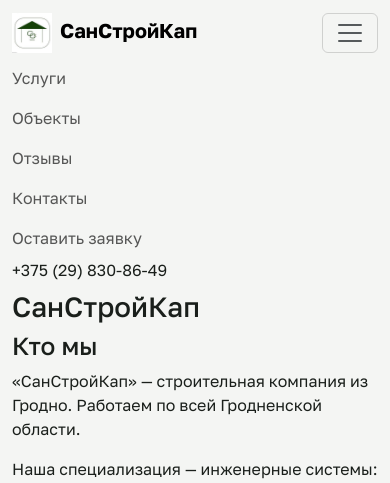
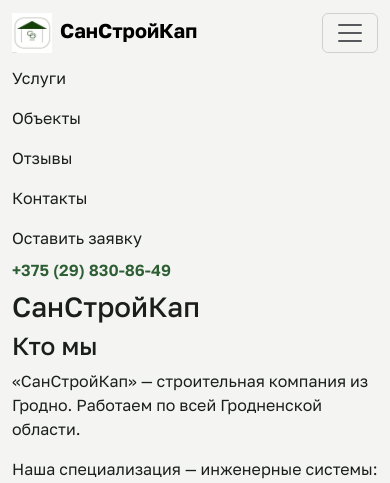
Before and after one commit to GlebTrifonov/ssk-site, a Django app: page / in a window 390 px wide, after a click that opens the changed part. Shown: the top 483 px of the page. Run offline with Django 5.2, Linux system fonts and the light colour scheme; data that the repository does not hold is empty.

Commit message:
feat: color header menu and phone with palette

```diff
--- a/static/css/style.css
+++ b/static/css/style.css
@@ -33,3 +33,16 @@ body {
   --bs-btn-active-border-color: var(--color-accent-hover);
   --bs-btn-focus-shadow-rgb: var(--color-accent-rgb);
 }
+
+/* Шапка: пункты меню цветом текста, при наведении — акцент */
+.navbar {
+  --bs-navbar-color: var(--color-text);
+  --bs-navbar-hover-color: var(--color-accent);
+}
+
+/* Телефон в шапке: акцентный и полужирный */
+.header-phone {
+  --bs-nav-link-color: var(--color-accent);
+  --bs-nav-link-hover-color: var(--color-accent-hover);
+  --bs-nav-link-font-weight: 600;
+}
--- a/templates/base.html
+++ b/templates/base.html
@@ -27,7 +27,7 @@
               <a class="nav-link" href="#">Контакты</a>
               <a class="nav-link" href="{% url 'lead_create' %}">Оставить заявку</a>
             </div>
-            <a class="nav-link ms-auto" href="tel:+375298308649">+375 (29) 830-86-49</a>
+            <a class="nav-link ms-auto header-phone" href="tel:+375298308649">+375 (29) 830-86-49</a>
           </div>
         </div>
       </nav>
```
